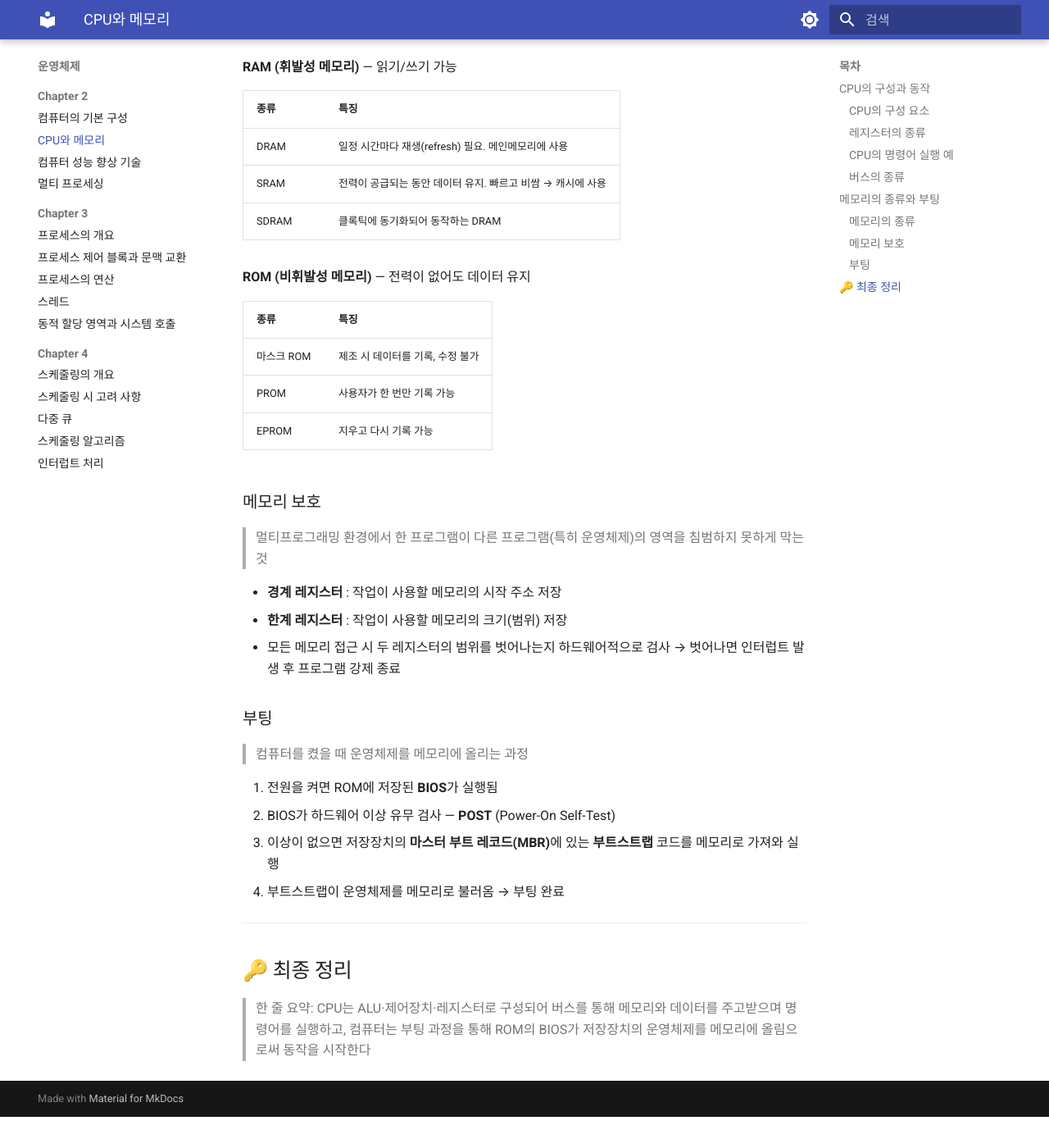
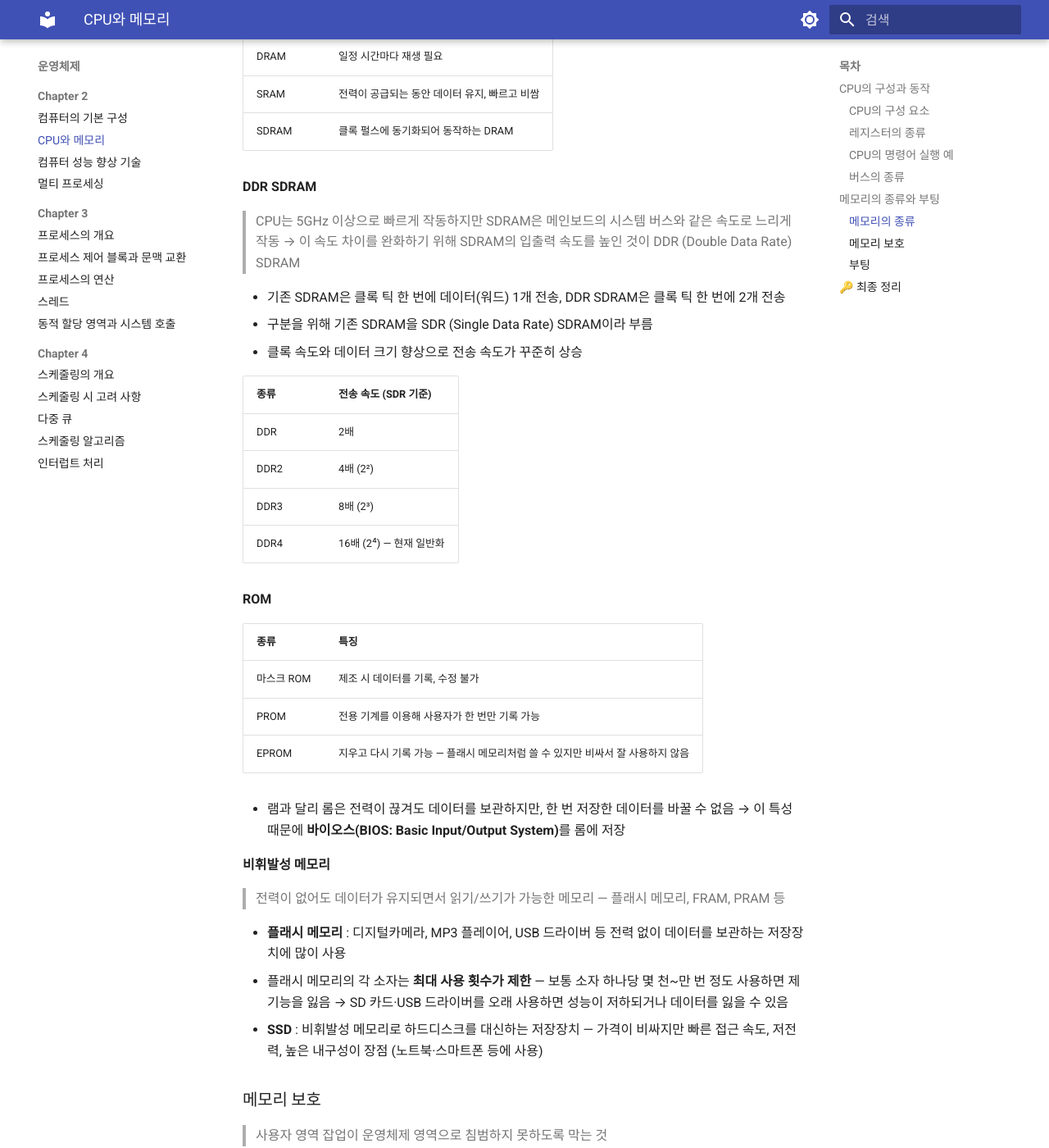
Before and after one commit to CokaNuri/CSBE, an MkDocs documentation site: the page built from docs/operating-system/Chapter 2 - 컴퓨터 구조/02 CPU와 메모리.md, in a window 1280 px wide and 1400 px high, scrolled down 2022 px. Shown: the whole window at 82% size. Built offline with MkDocs 1.6.1 and Material for MkDocs 9.7.7, drawn with Linux system fonts in a browser that asks for light colours; before the commit the page ends 3384 px from its top, so only the background shows below that; some of the changed text lies outside the part shown.

Commit message:
02 CPU와 메모리에 DDR SDRAM·비휘발성 메모리 추가
Co-Authored-By: Claude Fable 5 <noreply@anthropic.com>
Claude-Session: https://claude.ai/code/session_01665N6ay7aXPC37skVrttcw

````diff
--- a/docs/operating-system/Chapter 2 - 컴퓨터 구조/02 CPU와 메모리.md
+++ b/docs/operating-system/Chapter 2 - 컴퓨터 구조/02 CPU와 메모리.md
@@ -14,14 +14,14 @@
 
 ### 레지스터의 종류
 
-**사용자 가시 레지스터** — 프로그램이 직접 사용
+**일반 레지스터** — 프로그램이 직접 사용
 
 | 레지스터 | 역할 |
 |---|---|
-| 데이터 레지스터 (DR) | 연산에 사용할 데이터 보관 (범용 레지스터) |
+| 데이터 레지스터 (DR) | 연산에 사용할 데이터 보관 |
 | 주소 레지스터 (AR) | 데이터가 위치한 메모리 주소 보관 |
 
-**사용자 불가시 레지스터** — CPU가 내부적으로 사용
+**특수 레지스터** — CPU가 내부적으로 사용
 
 | 레지스터 | 역할 |
 |---|---|
@@ -29,19 +29,12 @@
 | 명령어 레지스터 (IR) | 현재 실행 중인 명령어 보관 |
 | 메모리 주소 레지스터 (MAR) | 메모리에서 데이터를 가져오거나 보낼 주소 보관 |
 | 메모리 버퍼 레지스터 (MBR) | 메모리에서 가져온 데이터나 보낼 데이터를 임시 보관 |
-| 프로그램 상태 레지스터 (PSR) | 연산 결과의 상태(양수/음수/오버플로 등) 보관 |
+| 프로그램 상태 레지스터 (PSR) | 연산 결과의 상태 보관 |
 
-<details><summary>명령어 하나가 실행되는 과정은?</summary>
-
-① PC가 가리키는 주소의 명령어를 MAR·MBR을 거쳐 IR로 가져온다 (fetch) <br>
-② 제어장치가 IR의 명령어를 해석한다 (decode) <br>
-③ ALU가 연산을 수행하고 결과를 레지스터나 메모리에 저장한다 (execute) <br>
-④ PC가 다음 명령어 주소로 증가하고 과정을 반복한다
-</details>
 
 ### CPU의 명령어 실행 예
 
-`z = x + y` (x=2, y=3) 를 어셈블리로 표현하면 :
+`z = x + y` (x=2, y=3)를 어셈블리로 표현
 
 ```
 LOAD  mem(100), register 2;   // 메모리 100번지 값 x를 레지스터 2에 로드
@@ -56,12 +49,12 @@ MOVE  register 5, mem(160);   // 결과를 메모리 160번지(z)로 이동
 
 | 버스 | 역할 | 방향 |
 |---|---|---|
-| 제어 버스 | 제어장치의 제어 신호 이동 (읽기/쓰기 지시 등) | 양방향 |
+| 제어 버스 | 제어장치의 제어 신호 이동 | 양방향 |
 | 주소 버스 | 접근할 메모리 주소·주변장치 번호 이동 | 단방향 (CPU → 외부) |
 | 데이터 버스 | 실제 데이터 이동 | 양방향 |
 
-- **버스의 대역폭** : 한 번에 전달할 수 있는 데이터의 최대 크기 — CPU가 한 번에 처리할 수 있는 데이터 크기(워드)와 같음
-- 32bit CPU / 64bit CPU 는 버스 대역폭·레지스터 크기·CPU가 한 번에 처리하는 데이터의 크기가 각각 32bit / 64bit 라는 뜻
+- **버스의 대역폭** : 한 번에 전달할 수 있는 데이터의 최대 크기 - 워드
+- 32bit CPU는 버스 대역폭·레지스터 크기·메모리에 한 번에 저장할 수 있는 데이터의 크기가 32bit
 
 ---
 
@@ -69,28 +62,53 @@ MOVE  register 5, mem(160);   // 결과를 메모리 160번지(z)로 이동
 
 ### 메모리의 종류
 
-**RAM (휘발성 메모리)** — 읽기/쓰기 가능
+**RAM**
 
 | 종류 | 특징 |
 |---|---|
-| DRAM | 일정 시간마다 재생(refresh) 필요. 메인메모리에 사용 |
-| SRAM | 전력이 공급되는 동안 데이터 유지. 빠르고 비쌈 → 캐시에 사용 |
-| SDRAM | 클록틱에 동기화되어 동작하는 DRAM |
+| DRAM | 일정 시간마다 재생 필요 |
+| SRAM | 전력이 공급되는 동안 데이터 유지, 빠르고 비쌈 |
+| SDRAM | 클록 펄스에 동기화되어 동작하는 DRAM |
 
-**ROM (비휘발성 메모리)** — 전력이 없어도 데이터 유지
+**DDR SDRAM**
+
+> CPU는 5GHz 이상으로 빠르게 작동하지만 SDRAM은 메인보드의 시스템 버스와 같은 속도로 느리게 작동 → 이 속도 차이를 완화하기 위해 SDRAM의 입출력 속도를 높인 것이 DDR (Double Data Rate) SDRAM
+
+- 기존 SDRAM은 클록 틱 한 번에 데이터(워드) 1개 전송, DDR SDRAM은 클록 틱 한 번에 2개 전송
+- 구분을 위해 기존 SDRAM을 SDR (Single Data Rate) SDRAM이라 부름
+- 클록 속도와 데이터 크기 향상으로 전송 속도가 꾸준히 상승
+
+| 종류 | 전송 속도 (SDR 기준) |
+|---|---|
+| DDR | 2배 |
+| DDR2 | 4배 (2²) |
+| DDR3 | 8배 (2³) |
+| DDR4 | 16배 (2⁴) — 현재 일반화 |
+
+**ROM**
 
 | 종류 | 특징 |
 |---|---|
 | 마스크 ROM | 제조 시 데이터를 기록, 수정 불가 |
-| PROM | 사용자가 한 번만 기록 가능 |
-| EPROM | 지우고 다시 기록 가능 |
+| PROM | 전용 기계를 이용해 사용자가 한 번만 기록 가능 |
+| EPROM | 지우고 다시 기록 가능 — 플래시 메모리처럼 쓸 수 있지만 비싸서 잘 사용하지 않음 |
+
+- 램과 달리 롬은 전력이 끊겨도 데이터를 보관하지만, 한 번 저장한 데이터를 바꿀 수 없음 → 이 특성 때문에 **바이오스(BIOS: Basic Input/Output System)**를 롬에 저장
+
+**비휘발성 메모리**
+
+> 전력이 없어도 데이터가 유지되면서 읽기/쓰기가 가능한 메모리 — 플래시 메모리, FRAM, PRAM 등
+
+- **플래시 메모리** : 디지털카메라, MP3 플레이어, USB 드라이버 등 전력 없이 데이터를 보관하는 저장장치에 많이 사용
+- 플래시 메모리의 각 소자는 **최대 사용 횟수가 제한** — 보통 소자 하나당 몇 천~만 번 정도 사용하면 제 기능을 잃음 → SD 카드·USB 드라이버를 오래 사용하면 성능이 저하되거나 데이터를 잃을 수 있음
+- **SSD** : 비휘발성 메모리로 하드디스크를 대신하는 저장장치 — 가격이 비싸지만 빠른 접근 속도, 저전력, 높은 내구성이 장점 (노트북·스마트폰 등에 사용)
 
 ### 메모리 보호
 
-> 멀티프로그래밍 환경에서 한 프로그램이 다른 프로그램(특히 운영체제)의 영역을 침범하지 못하게 막는 것
+> 사용자 영역 잡업이 운영체제 영역으로 침범하지 못하도록 막는 것
 
-- **경계 레지스터** : 작업이 사용할 메모리의 시작 주소 저장
-- **한계 레지스터** : 작업이 사용할 메모리의 크기(범위) 저장
+- **경계 레지스터** : 진행 중인 작업의 메모리의 시작 주소 저장
+- **한계 레지스터** : 진행 중인 작업의 메모리의 크기 저장
 - 모든 메모리 접근 시 두 레지스터의 범위를 벗어나는지 하드웨어적으로 검사 → 벗어나면 인터럽트 발생 후 프로그램 강제 종료
 
 ### 부팅
@@ -98,9 +116,9 @@ MOVE  register 5, mem(160);   // 결과를 메모리 160번지(z)로 이동
 > 컴퓨터를 켰을 때 운영체제를 메모리에 올리는 과정
 
 1. 전원을 켜면 ROM에 저장된 **BIOS**가 실행됨
-2. BIOS가 하드웨어 이상 유무 검사 — **POST** (Power-On Self-Test)
-3. 이상이 없으면 저장장치의 **마스터 부트 레코드(MBR)**에 있는 **부트스트랩** 코드를 메모리로 가져와 실행
-4. 부트스트랩이 운영체제를 메모리로 불러옴 → 부팅 완료
+2. BIOS가 하드웨어 이상 유무 검사
+3. 저장장치의 **마스터 부트 레코드**에 있는 **부트스트랩** 코드를 메모리로 가져와 실행
+4. 부트스트랩이 운영체제를 메모리로 불러옴
 
 ---
 
````
